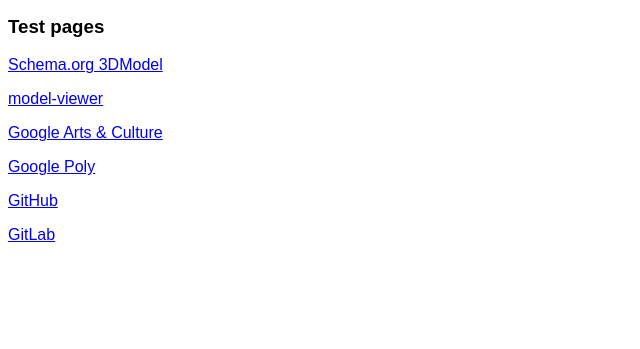
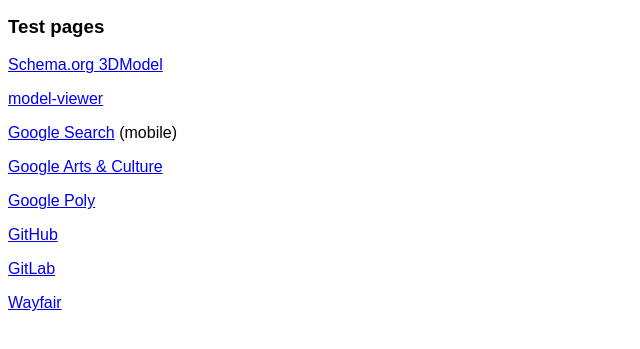
Before and after one commit to m-blix/ar-extension, a browser extension: page index.html in a window 1280 px wide. Shown: the part 101-450 px from the top of the page, without its empty margins (0-640 px from the left). Drawn offline with Linux system fonts and the light colour scheme.

Commit message:
Add Wayfair to examples

```diff
--- a/index.html
+++ b/index.html
@@ -21,10 +21,12 @@ html, body {
 <h3>Test pages</h3>
 <p><a href="tests/schema.html">Schema.org 3DModel</a></p>
 <p><a href="tests/modelviewer.html">model-viewer</a></p>
+<p><a href="https://www.google.com/search?q=lion&sclient=mobile-gws-wiz-hp">Google Search</a> (mobile)</p>
 <p><a href="https://artsandculture.google.com/asset/cambropachycope-the-owner-of-one-of-the-oldest-compound-eyes-400-1-scale/QwGIdPc45fzOug">Google Arts &amp; Culture</a></p>
 <p><a href="https://poly.google.com/view/dfNjMLtO0pd">Google Poly</a></p>
 <p><a href="https://github.com/KhronosGroup/glTF-Sample-Models/blob/master/2.0/Avocado/glTF-Binary/Avocado.glb">GitHub</a></p>
 <p><a href="https://gitlab.com/c4g/gltf/libgltf/-/blob/master/resource/2.0/Monster/glTF-Binary/Monster.glb">GitLab</a></p>
+<p><a href="https://www.wayfair.com/furniture/pdp/ermont-desk-lrfy1910.html">Wayfair</a></p>
 
 </body>
 </html>
```
